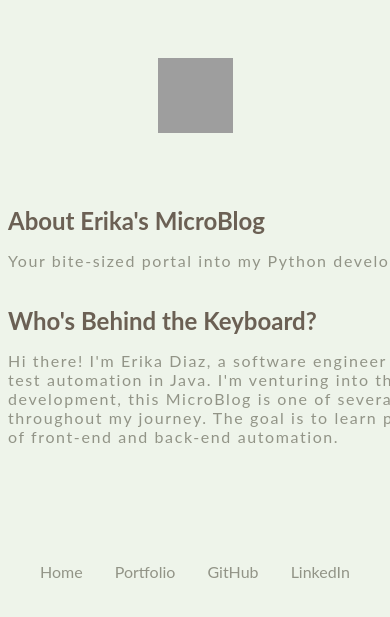
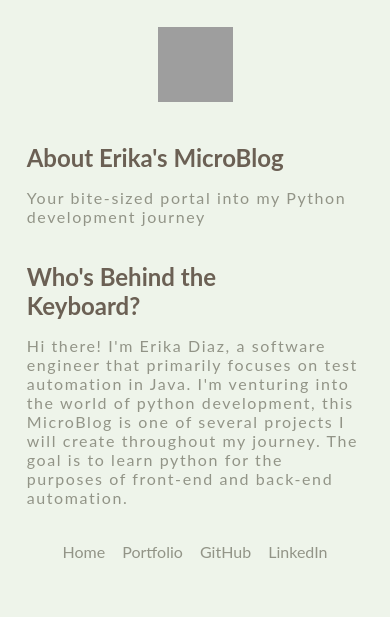
Before and after one commit to ErikaItzelDiaz/microBlog, a Flask app: page /about/ in a window 390 px wide; the page is wider, and only the part inside the window is pictured. Shown: the top 617 px of that part. Run offline with Flask 3, Linux system fonts and the light colour scheme; grey boxes are pictures that could not be loaded.

Commit message:
added responsive css

```diff
--- a/app.py
+++ b/app.py
@@ -25,7 +25,7 @@ def create_app():
                 entry["_id"],
                 entry["content"],
                 entry["date"],
-                datetime.datetime.strptime(entry["date"], "%y-%m-%d").strftime("%b %d")
+                datetime.datetime.strptime(entry["date"], "%y-%m-%d").strftime("%b %d %Y")
             )
             for entry in app.db.entries.find({})
         ]
--- a/static/css/aboutStyle.css
+++ b/static/css/aboutStyle.css
@@ -48,3 +48,26 @@ html{
 .footer__link:hover{
   color: var(--ash-gray);
 }
+
+@media only screen and (max-width: 980px) {
+    .navbar {
+        padding: 5%;
+        width: 90%;
+        margin-left: auto;
+        margin-right: auto;
+    }
+    .content {
+        width: 90%;
+        margin: 0;
+        margin-left: auto;
+        margin-right: auto;
+    }
+    .content__title{
+        width: 90%;
+    }
+    .footer {
+        margin 5%;
+        width: 80%;
+        padding-top: 5%;
+    }
+}
```
Also changed, not shown: static/css/styles.css (+22 -0 lines).
